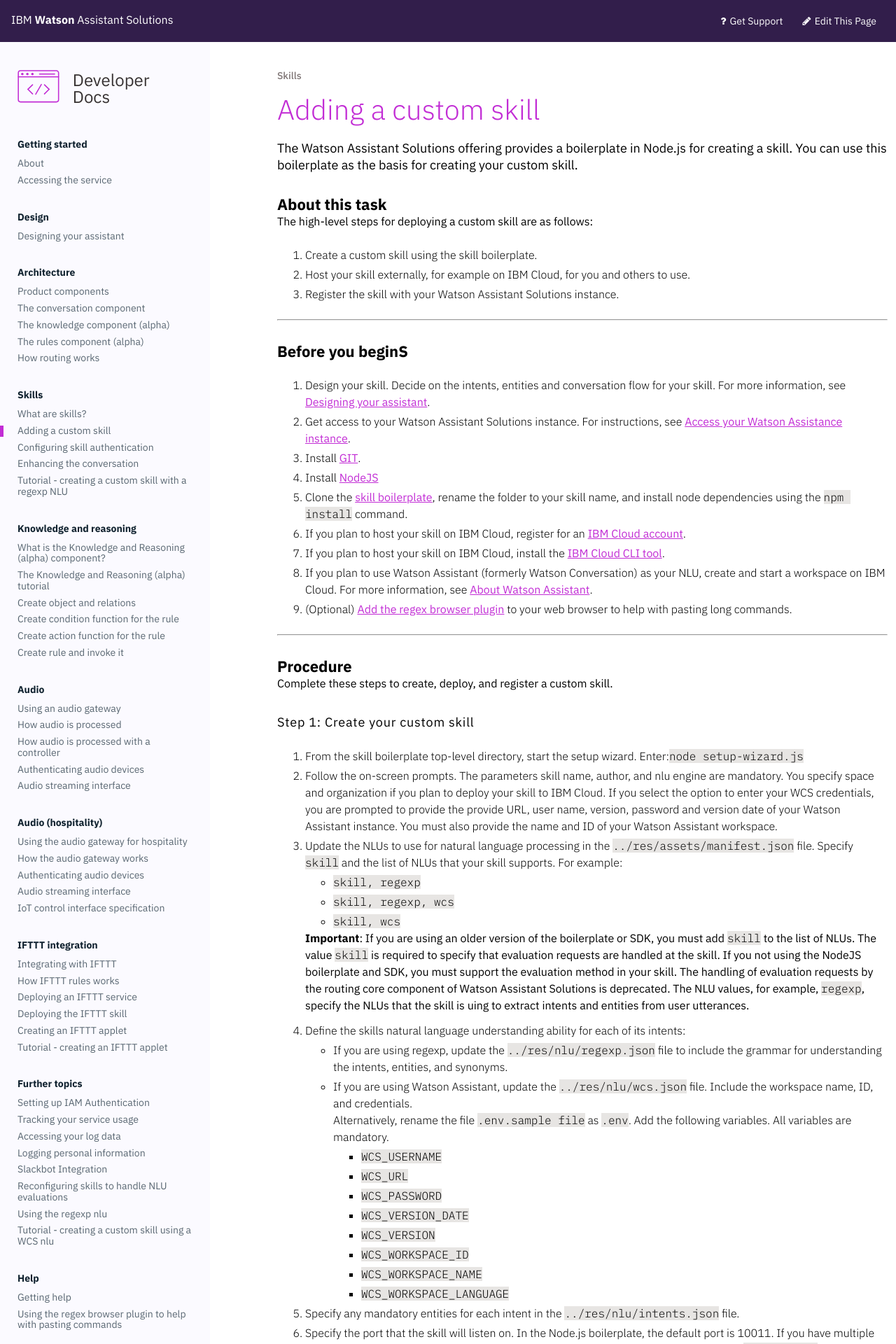
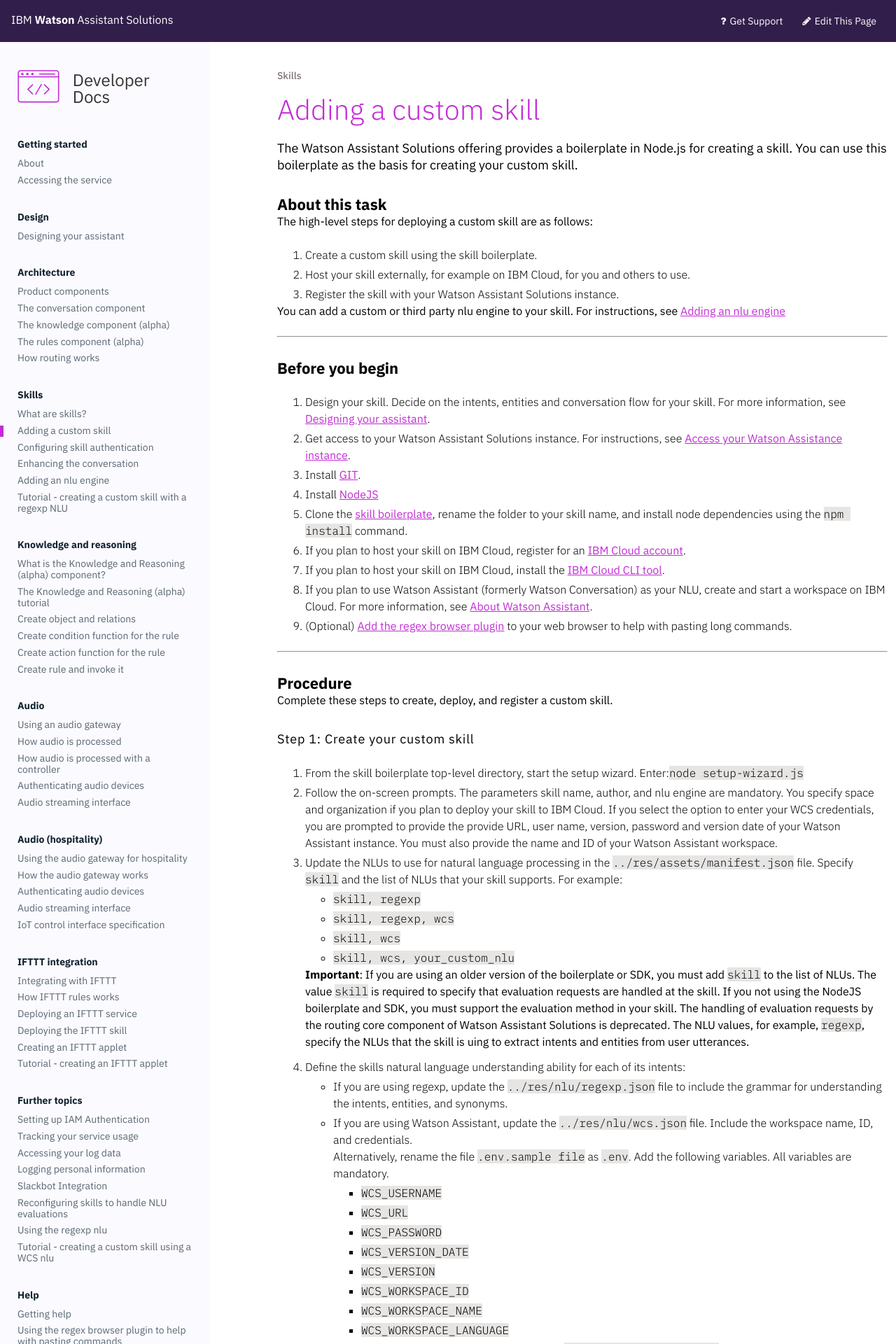
Before and after one commit to Watson-Personal-Assistant/developer, a Jekyll site: the page built from _content/skill/create_custom_skill.md, in a window 1280 px wide. Shown: the top 1920 px of the page at 70% size. Built offline with Jekyll 4.4.1, drawn with Linux system fonts in a browser that asks for light colours; some web fonts are replaced.

Commit message:
customnlu

````diff
--- a/_content/skill/create_custom_skill.md
+++ b/_content/skill/create_custom_skill.md
@@ -5,13 +5,18 @@
 The Watson Assistant Solutions offering provides a boilerplate in Node.js for creating a skill.  You can use this boilerplate as the basis for creating your custom skill.
 
 ### About this task
+
 The high-level steps for deploying a custom skill are as follows:
+
 1. Create a custom skill using the skill boilerplate.
 2. Host your skill externally, for example on IBM Cloud, for you and others to use.
 3. Register the skill with your Watson Assistant Solutions instance.
 
+You can add a custom or third party nlu engine to your skill. For instructions, see [Adding an nlu engine]({{site.baseurl}}/skill/custom_nlu/)
+
 ---
-### Before you beginS
+### Before you begin
+
 1. Design your skill.  Decide on the intents, entities and conversation flow for your skill.  For more information, see [Designing your assistant]({{site.baseurl}}/design/how-to-design-your-assistant/).
 2. Get access to your Watson Assistant Solutions instance.  For instructions, see [Access your Watson Assistance  instance]({{site.baseurl}}/get-started/get-api-key/).
 3. Install [GIT](https://git-scm.com/downloads).
@@ -33,6 +38,7 @@
   - ```skill, regexp```
   - ```skill, regexp, wcs```
   - ```skill, wcs ```
+  - ```skill, wcs, your_custom_nlu ```
 
     **Important**:  If you are using an older version of the boilerplate or SDK, you must add ```skill``` to the list of NLUs.
     The value ```skill``` is required to specify that evaluation requests are handled at the skill.  If you not using the NodeJS boilerplate and SDK, you must support the evaluation method in your skill. The handling of evaluation requests by the routing core component of Watson Assistant Solutions is deprecated. The NLU values, for example, ```regexp```, specify the NLUs that the skill is uing to extract intents and entities from user utterances.
````
Also changed, not shown: _content/skill/custom_nlu.md (added, +25 -0 lines).
